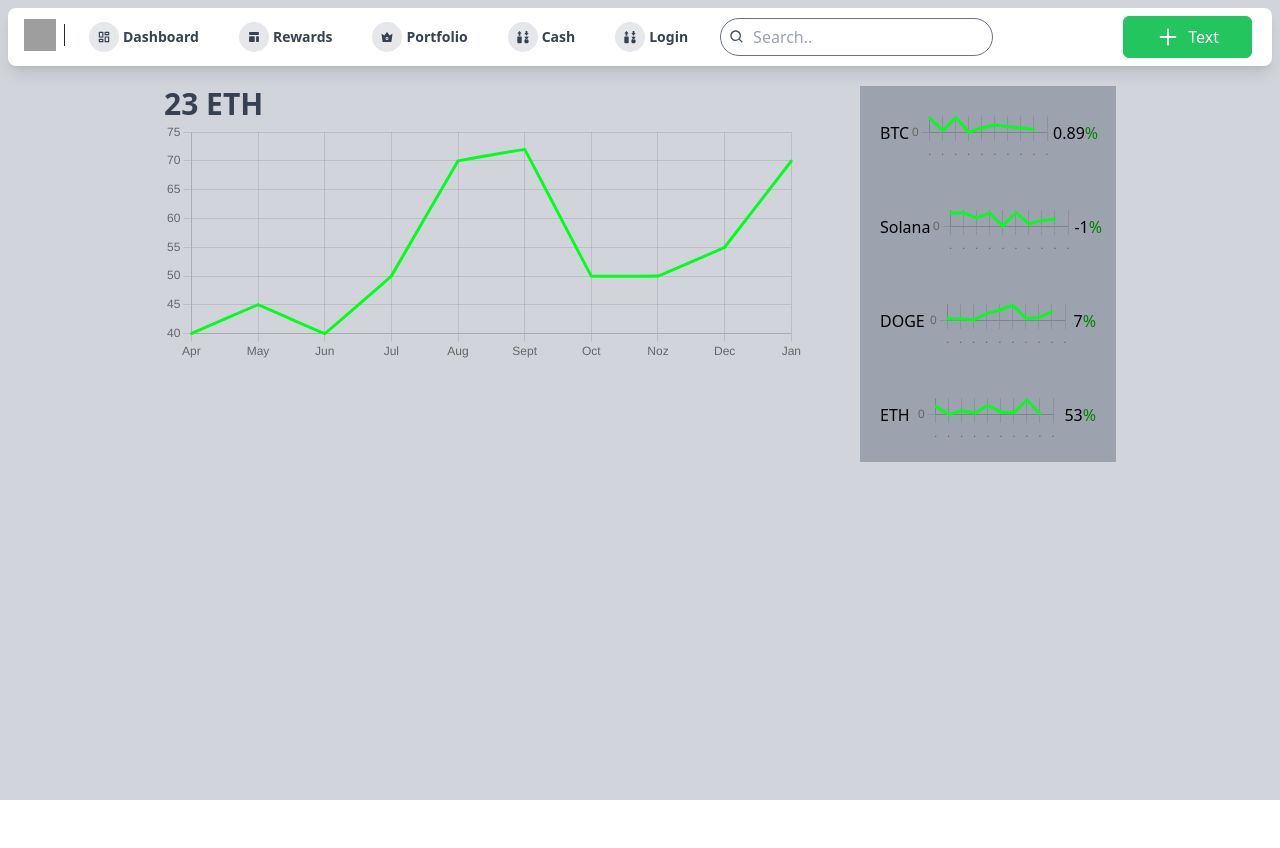
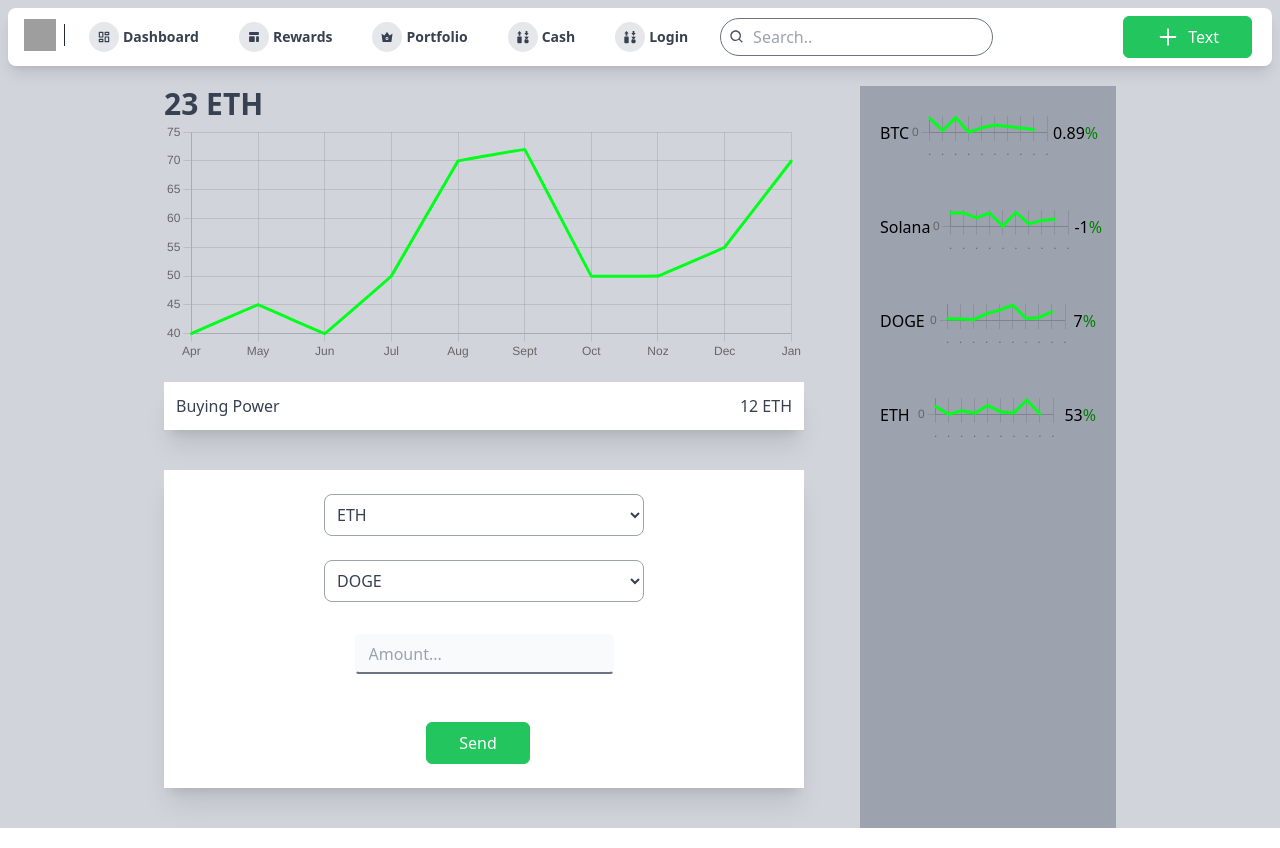
Before and after one commit to SachinCoder1/DEX-Decentralized-Exchange-Dapp, a Next.js app in the folder frontend/: page / in a window 1280 px wide. Before the commit the page ends 800 px from the top, so only its background shows below. Built offline with nearby package versions, Linux system fonts and the light colour scheme; grey boxes are pictures that could not be loaded.

Commit message:
transfer fund box, your balance frontend

```diff
--- a/frontend/components/home/Home.jsx
+++ b/frontend/components/home/Home.jsx
@@ -1,5 +1,6 @@
 import React from "react";
 import SampleChart from "./SampleChart";
+import TransferFundBox from "./TransferFundsBox";
 
 export default function Home() {
   return (
@@ -8,7 +9,13 @@ export default function Home() {
       <div className="">
         <SampleChart />
       </div>
-
+      <div className="flex my-5 p-3 justify-between items-center bg-white shadow-xl">
+        <p>Buying Power</p>
+        <p>12 ETH</p>
+      </div>
+      <div className="my-10 bg-white shadow-xl ">
+        <TransferFundBox />
+      </div>
     </div>
   );
 }
--- /dev/null
+++ b/frontend/components/home/TransferFundsBox.jsx
@@ -0,0 +1,92 @@
+import React, { useContext } from 'react'
+import BtnMain from '../../subcomponents/btns/Button'
+import Input from '../../subcomponents/inputs/Input'
+// import { RobinhoodContext } from '../context/RobinhoodContext'
+
+const styles = {
+  inputAmount: `w-1/2 flex items-center justify-center border border-gray-400 rounded-lg p-2 bg-transparent mt-6 `,
+  formContainer: `flex items-center`,
+  select: `w-1/2 flex items-center justify-center border border-gray-400 rounded-lg p-2 bg-transparent mt-6`,
+  options: `w-1/2 flex items-center justify-center border border-gray-400 rounded-lg p-2 bg-gray-300 mt-6`,
+}
+
+const TransferFundBox = () => {
+//   const {
+//     isAuthenticated,
+//     setAmount,
+//     mint,
+//     setCoinSelect,
+//     coinSelect,
+//     amount,
+//     toCoin,
+//     setToCoin,
+//   } = useContext(RobinhoodContext)
+  return (
+    <form className={styles.formContainer}>
+      <div className='flex h-full w-full flex-col items-center'>
+        <select
+          className={styles.select}
+        //   value={coinSelect}
+        //   onChange={e => setCoinSelect(e.target.value)}
+        >
+          <option className={styles.options} value='ETH'>
+            ETH
+          </option>
+          <option className={styles.options} value='DOGE'>
+            DOGE
+          </option>
+          <option className={styles.options} value='USDC'>
+            USDC
+          </option>
+          <option className={styles.options} value='LINK'>
+            LINK
+          </option>
+          <option className={styles.options} value='DAI'>
+            DAI
+          </option>
+        </select>
+        <select
+          className={styles.select}
+        //   value={toCoin}
+        //   onChange={e => setToCoin(e.target.value)}
+        >
+          <option className={styles.options} value='DOGE'>
+            DOGE
+          </option>
+          <option className={styles.options} value='USDC'>
+            USDC
+          </option>
+          <option className={styles.options} value='LINK'>
+            LINK
+          </option>
+          <option className={styles.options} value='DAI'>
+            DAI
+          </option>
+        </select>
+        <Input
+          placeholder='Amount...'
+        //   className={styles.inputAmount}
+          type='text'
+        //   value={amount}
+        //   onChange={e => setAmount(e.target.value)}
+        />
+
+        {/* <button
+          className={styles.noticeCTA}
+          type='button'
+        //   disabled={!isAuthenticated}
+        //   onClick={() => mint()}
+        >
+          Send
+        </button> */}
+        <div className='my-6'>
+
+        <BtnMain text="Send" />
+        </div>
+
+      </div>
+    </form>
+  )
+}
+
+export default TransferFundBox
--- a/frontend/subcomponents/inputs/Input.jsx
+++ b/frontend/subcomponents/inputs/Input.jsx
@@ -21,7 +21,7 @@ export default function Input({
           type={type}
           name={id}
           id={id}
-          className="leading-tight block w-full px-3 py-2 text-base font-normal text-gray-700 bg-slate-50 -clip-padding border-b-2 border-solid border-gray-500 rounded transition ease-in-out m-0 focus:text-gray-700 focus:bg-white focus:border-blue-600 focus:outline-green-500"
+          className="leading-tight block w-full px-3 py-2 text-base font-normal text-gray-700 bg-slate-50 -clip-padding border-b-2 border-solid border-b-gray-500 rounded transition ease-in-out m-0 focus:text-gray-700 focus:bg-white focus:border-green-500 border-2 border-transparent focus:outline-none"
           placeholder={placeholder}
           //   value={value}
           onChange={onChange}
```
